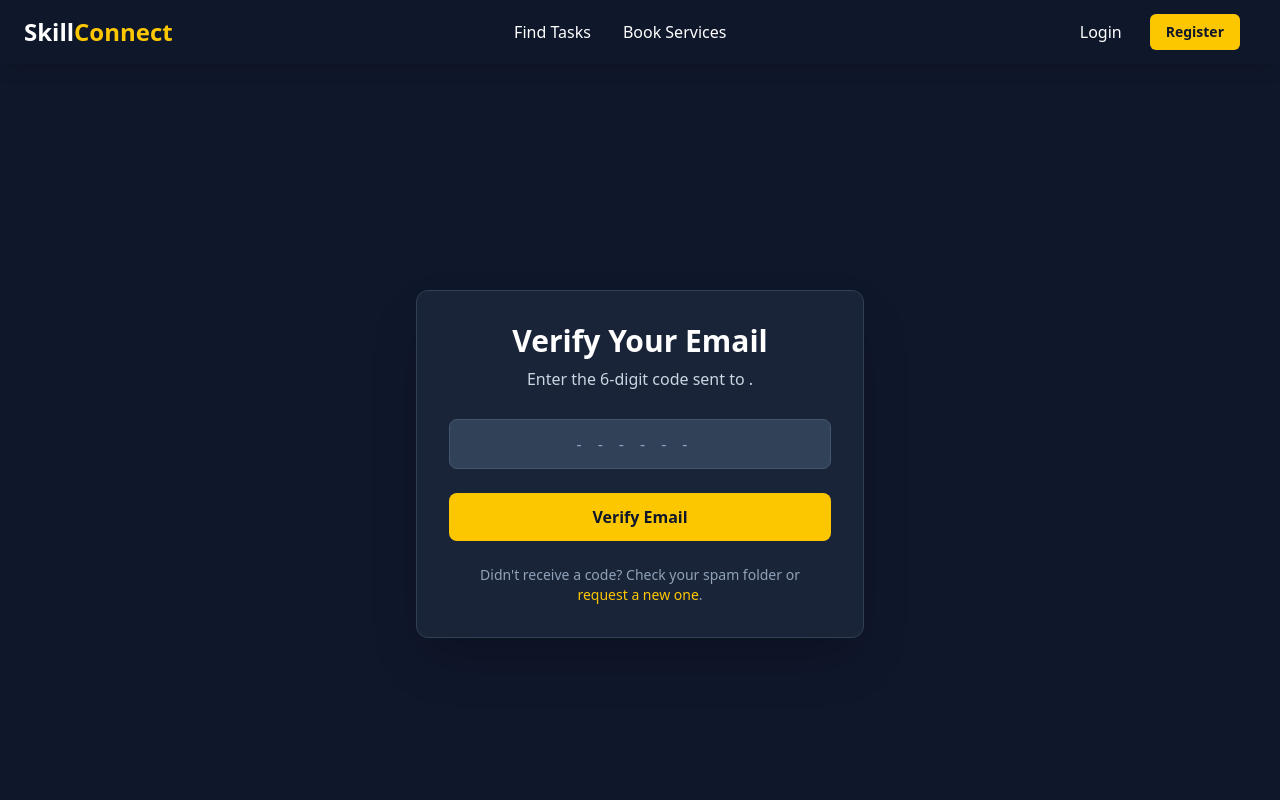
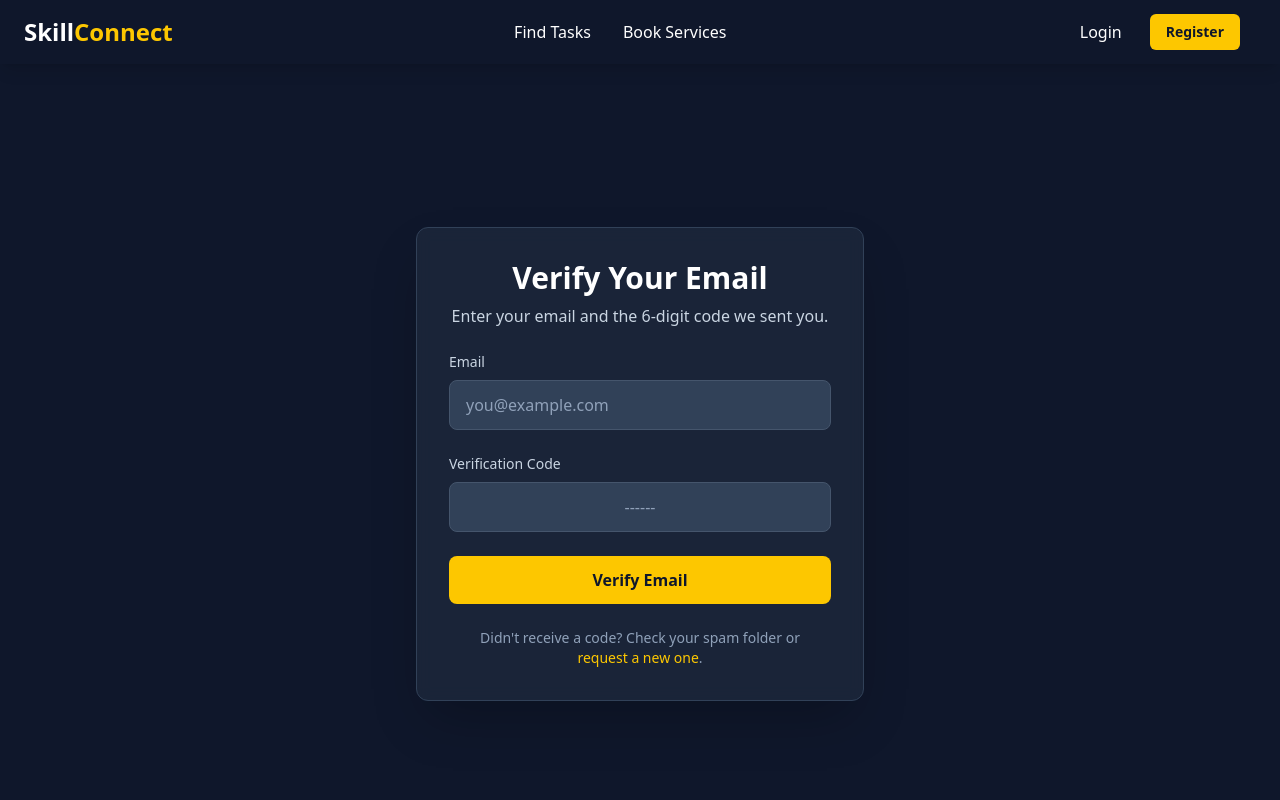
Before and after one commit to spacewhale-zion/Skill-Connect, a React (Vite) app in the folder client/: page /verify-email in a window 1280 px wide. Shown: the top 800 px of the page. Built offline with nearby package versions, Linux system fonts and the light colour scheme; no server answers.

Commit message:
Fixed Verify Email page

```diff
--- a/client/src/pages/auth/LoginPage.tsx
+++ b/client/src/pages/auth/LoginPage.tsx
@@ -197,6 +197,14 @@ const LoginPage = () => {
             Register here
           </Link>
         </p>
+
+        <p className="text-sm text-center text-slate-300 -mt-2">
+          Didn't receive a code?{' '}
+          <Link to="/verify-email" className="font-medium text-yellow-400 hover:underline">
+            Verify Email
+          </Link>
+        </p>
+
       </div>
     </div>
   );
--- a/client/src/pages/auth/VerifyEmailPage.tsx
+++ b/client/src/pages/auth/VerifyEmailPage.tsx
@@ -3,31 +3,30 @@ import React, { useState, useEffect } from 'react';
 import { useLocation, useNavigate } from 'react-router-dom';
 import toast from 'react-hot-toast';
 import { useAuth } from '../../context/authContext';
-import { verifyEmailService } from '@/services/authServices'; // <-- Add this service function
+import { verifyEmailService, resendVerificationService } from '@/services/authServices';
 
 const VerifyEmailPage = () => {
   const navigate = useNavigate();
-  const location = useLocation();
-  const { loginAfterVerification } = useAuth(); // Assuming you add this helper in context
+  const location = useLocation(); // <-- 1. Re-add useLocation
+  const { loginAfterVerification } = useAuth();
   const [code, setCode] = useState('');
   const [email, setEmail] = useState('');
   const [isSubmitting, setIsSubmitting] = useState(false);
+  const [isResending, setIsResending] = useState(false);
+  const [isEmailFromState, setIsEmailFromState] = useState(false); // <-- 2. Re-add state tracker
 
-  // Attempt to get email from navigation state or prompt if missing
+  // 3. Re-add this effect to pre-fill email
   useEffect(() => {
     if (location.state?.email) {
       setEmail(location.state.email);
-    } else {
-       // Maybe redirect to register or show error if no email provided
-       toast.error("Email missing for verification.");
-       // navigate('/register'); // Or handle differently
+      setIsEmailFromState(true);
     }
-  }, [location.state, navigate]);
+  }, [location.state]);
 
   const handleSubmit = async (e: React.FormEvent) => {
     e.preventDefault();
     if (!email || !code) {
-      toast.error("Please enter the code.");
+      toast.error("Please enter both your email and the code.");
       return;
     }
     setIsSubmitting(true);
@@ -43,7 +42,24 @@ const VerifyEmailPage = () => {
     }
   };
 
-  const inputStyles = "w-full px-4 py-3 bg-slate-700 border border-slate-600 rounded-lg text-white placeholder-slate-400 focus:ring-2 focus:ring-yellow-400 focus:border-yellow-400 outline-none transition text-center tracking-[1em]"; // Added text-center and tracking
+  const handleResendCode = async () => {
+    if (!email) {
+      toast.error("Please enter your email address above to resend the code.");
+      return;
+    }
+    setIsResending(true);
+    try {
+      const { message } = await resendVerificationService(email);
+      toast.success(message);
+    } catch (error: any) {
+      toast.error(error.response?.data?.message || 'Failed to resend code.');
+    } finally {
+      setIsResending(false);
+    }
+  };
+
+  const inputStyles = "w-full px-4 py-3 bg-slate-700 border border-slate-600 rounded-lg text-white placeholder-slate-400 focus:ring-2 focus:ring-yellow-400 focus:border-yellow-400 outline-none transition";
+  const codeInputStyles = `${inputStyles} text-center tracking-[0.5em] placeholder:tracking-normal`;
 
   return (
     <div className="relative flex items-center justify-center min-h-screen bg-slate-900 text-white">
@@ -51,36 +67,61 @@ const VerifyEmailPage = () => {
         <div className="text-center">
           <h2 className="text-3xl font-bold text-white">Verify Your Email</h2>
           <p className="mt-2 text-slate-300">
-            Enter the 6-digit code sent to <span className='font-semibold text-yellow-400'>{email}</span>.
+            {/* 4. Make text conditional */}
+            {isEmailFromState
+              ? `Enter the 6-digit code sent to ${email}.`
+              : "Enter your email and the 6-digit code we sent you."}
           </p>
         </div>
         <form onSubmit={handleSubmit} className="space-y-6">
           <div>
-            <label htmlFor="code" className="sr-only">Verification Code</label>
+            <label htmlFor="email" className="block text-sm font-medium text-slate-300 mb-1">Email</label>
+            <input
+              id="email"
+              type="email"
+              value={email}
+              onChange={(e) => setEmail(e.target.value)}
+              required
+              readOnly={isEmailFromState} // 5. Make it read-only if pre-filled
+              className={`mt-1 ${inputStyles} ${isEmailFromState ? 'bg-slate-800 cursor-not-allowed' : ''}`}
+              placeholder="you@example.com"
+            />
+          </div>
+
+          {/* 6. Remove the "Send code" button from here */}
+
+          <div>
+            <label htmlFor="code" className="block text-sm font-medium text-slate-300 mb-1">Verification Code</label>
             <input
               id="code"
-              type="text" // Keep as text to allow easy input
-              maxLength={6} // Limit length
+              type="text"
+              maxLength={6}
               value={code}
-              onChange={(e) => setCode(e.target.value.replace(/[^0-9]/g, ''))} // Allow only numbers
+              onChange={(e) => setCode(e.target.value.replace(/[^0-9]/g, ''))}
               required
-              className={`mt-1 ${inputStyles}`}
+              className={`mt-1 ${codeInputStyles}`}
               placeholder="------"
-              autoComplete="one-time-code" // Helps with autofill
+              autoComplete="one-time-code"
             />
           </div>
           <button
-            type="submit"
+            type="submit" // This is the only submit button now
             disabled={isSubmitting}
             className="w-full px-4 py-3 font-bold text-slate-900 bg-yellow-400 rounded-lg hover:bg-yellow-500 disabled:opacity-50 transition-colors"
           >
             {isSubmitting ? 'Verifying...' : 'Verify Email'}
           </button>
         </form>
-         <p className="text-sm text-center text-slate-400">
-           Didn't receive a code? Check your spam folder or{' '}
-          {/* Add resend functionality here if needed */}
-          <button className="font-medium text-yellow-400 hover:underline">request a new one</button>.
+        <p className="text-sm text-center text-slate-400">
+          Didn't receive a code? Check your spam folder or{' '}
+          <button
+            type="button" // Set type to "button" to prevent form submission
+            onClick={handleResendCode}
+            disabled={isResending}
+            className="font-medium text-yellow-400 hover:underline disabled:opacity-50 disabled:cursor-not-allowed"
+          >
+            {isResending ? 'Sending...' : 'request a new one'}
+          </button>.
         </p>
       </div>
     </div>
--- a/client/src/services/authServices.ts
+++ b/client/src/services/authServices.ts
@@ -5,7 +5,6 @@ import { UserCredentials, UserRegistrationData,AuthUser } from '@/types/index';
 
 export const loginUser = async (credentials: UserCredentials) => {
   const response = await api.post('/auth/login', credentials);
-  console.log(response.data);
   return response.data;
 };
 
@@ -20,6 +19,10 @@ export const verifyEmailService = async (email: string, code: string): Promise<A
   return response.data; // Expecting the full logged-in user data + token
 };
 
+export const resendVerificationService = async (email: string): Promise<{ message: string }> => {
+  const { data } = await api.post('/auth/resend-verification', { email });
+  return data;
+};
 
 export const getMyProfile = async (): Promise<AuthUser> => {
   const { data } = await api.get('/auth/me');
--- a/client/vite.config.ts
+++ b/client/vite.config.ts
@@ -11,7 +11,7 @@ export default defineConfig({
     tailwindcss(),
   ],
    server: {
-    https:false,
+    // https:false,
      port: 5173,
     open: true,
   },
```
Also changed, not shown: 2 other files (tests, documents, lock files or other folders).
